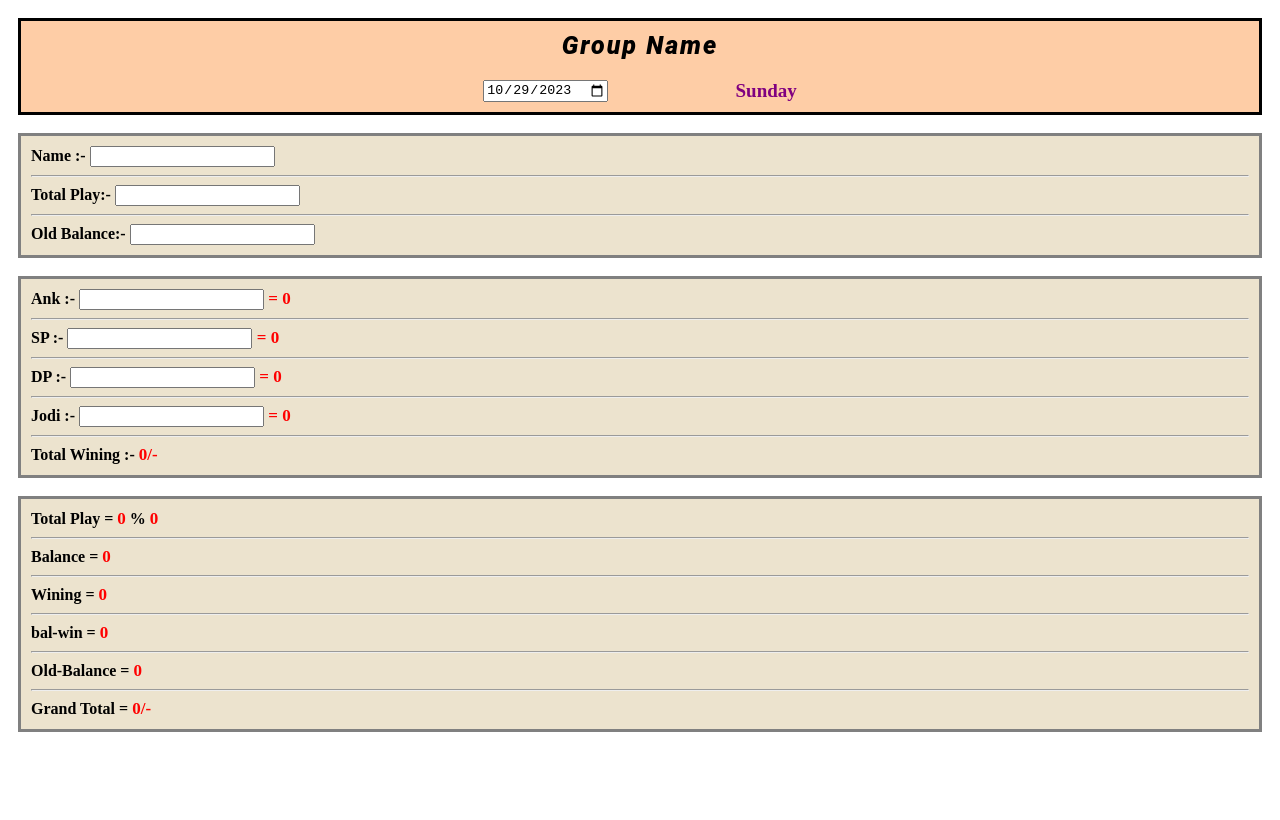
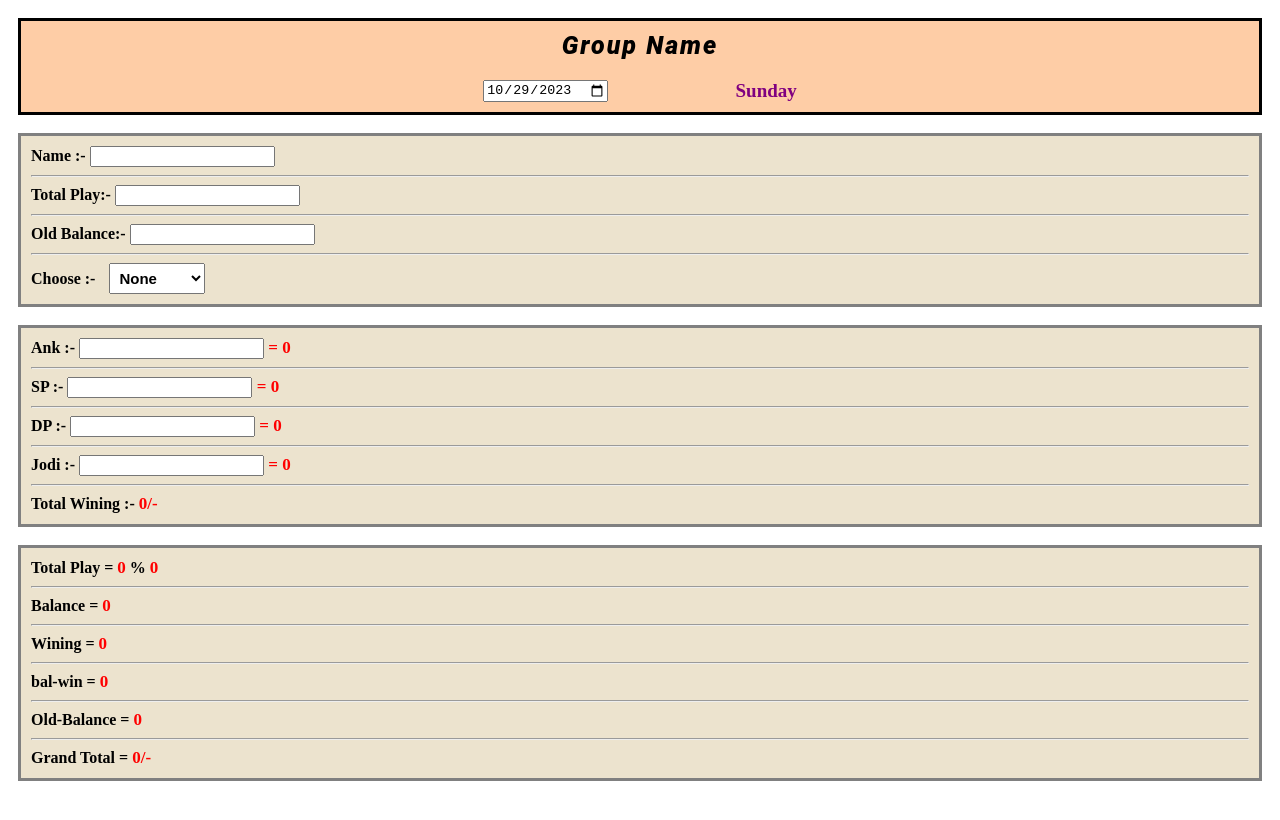
Before and after one commit to organicboi/advancedSlip_2.0, a React (Vite) app: page / in a window 1280 px wide. Shown: the top 820 px of the page. Built offline with nearby package versions, Linux system fonts and the light colour scheme.

Commit message:
add plus or minus to the oldValue

```diff
--- a/src/components/Form.jsx
+++ b/src/components/Form.jsx
@@ -29,13 +29,14 @@ export function Form() {
 
   //   From start
   const [totalPlayValue, setTotalPlayValue] = useState(0);
-  const [wining, setWining] = useState(0);
+  // const [wining, setWining] = useState(0);
   const [oldValue, setOldValue] = useState(0);
+  let [operator, setOperator] = useState("");
+  // function handleOnChange(e) {
+  //   e.preventDefault();
+  //   const value = { totalPlayValue, wining, oldValue };
+  // }
 
-  function handleOnChange(e) {
-    e.preventDefault();
-    const value = { totalPlayValue, wining, oldValue };
-  }
   //Form ends
   // section_2 starts
   const [ankValue, setAnkValue] = useState(0);
@@ -54,8 +55,31 @@ export function Form() {
   // section_1 starts
   const totalPlayPercent = Math.floor(totalPlayValue / 10) * 1;
   const balance = totalPlayValue - totalPlayPercent;
-  const bal_win = Math.abs(balance - grandTotalWining);
-  const TotalCalc = Math.abs(bal_win - oldValue);
+  let bal_win = 0;
+  if (balance > grandTotalWining) {
+    bal_win = balance - grandTotalWining;
+  } else {
+    bal_win = grandTotalWining - balance;
+  }
+  let TotalCalc = 0;
+  // let operator = "+";
+  // if (operator == "-") {
+  //   TotalCalc = bal_win - oldValue;
+  // } else if (operator == "+") {
+  //   TotalCalc = bal_win + oldValue;
+  // }
+  // operator = "+";
+  switch (operator) {
+    case "-":
+      TotalCalc = bal_win - oldValue;
+      break;
+    case "+":
+      TotalCalc = parseFloat(bal_win) + parseFloat(oldValue);
+      break;
+    default:
+
+    // Handle invalid operator
+  }
   // section_1 ends
 
   return (
@@ -70,12 +94,9 @@ export function Form() {
         </div>
       </div>
       <div className="form box">
-        <form action="/home" onSubmit={handleOnChange}>
+        <form action="/home">
           <label htmlFor="Name">Name :- </label>
-          <input
-            type="textzzzzzzzzzzzzzzzzzzzzz"
-            onChange={(e) => setMainHeading(e.target.value)}
-          />
+          <input type="text" onChange={(e) => setMainHeading(e.target.value)} />
           <hr />
           <label htmlFor="">Total Play:- </label>
           <input
@@ -89,6 +110,17 @@ export function Form() {
 
           <label htmlFor="">Old Balance:- </label>
           <input type="number" onChange={(e) => setOldValue(e.target.value)} />
+          <hr />
+          <label htmlFor="operator">Choose :- </label>
+
+          <select
+            value={operator}
+            onChange={(e) => setOperator(e.target.value)}
+          >
+            <option value="none">None</option>
+            <option value="+">+ (plus)</option>
+            <option value="-">- (minus)</option>
+          </select>
         </form>
       </div>
       <div className="section_2 box">
@@ -135,9 +167,7 @@ export function Form() {
         <span>{TotalCalc}/-</span>
       </div>
       <div>
-        <marquee behavior="" direction="left">
-          --Suresh Bhai
-        </marquee>
+        <marquee direction="left">--Suresh Bhai</marquee>
       </div>
     </div>
   );
--- a/src/components/compCSS.css
+++ b/src/components/compCSS.css
@@ -70,3 +70,13 @@ a {
   font-weight: 700;
   font-size: 19px;
 }
+select {
+  margin-left: 10px;
+  padding: 5px;
+  font-weight: 800;
+  font-size: 15px;
+}
+
+input {
+  width: auto;
+}
```
